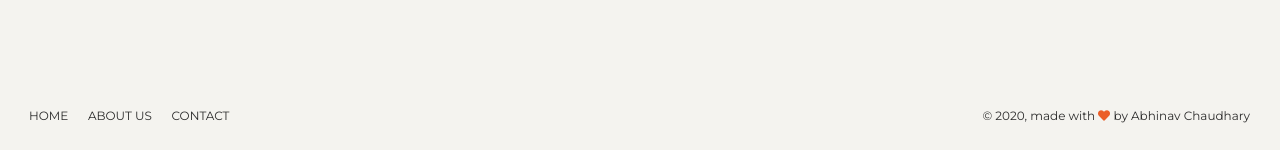
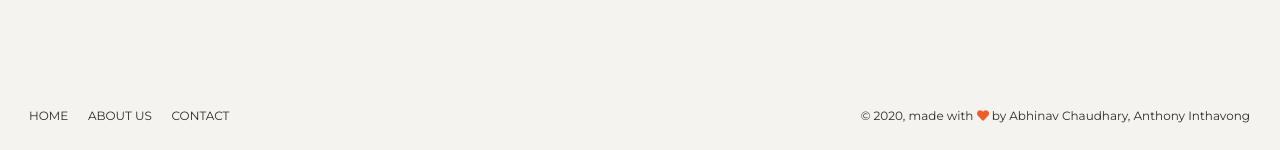
Before and after one commit to abhin-ch/MessengerAnalyse-v2.0, a Flask app: template templates/index.html in a window 1280 px wide; the page is wider, and only the part inside the window is pictured. Shown: the part 2693-2843 px from the top of that part. Run offline with Flask 2, Linux system fonts and the light colour scheme; the template is opened without the code that fills it, so the values that code supplies are empty; some libraries are stand-ins or nearby versions; some web fonts are replaced.

Commit message:
Added authour to frontend template - Anthony Inthavong

```diff
--- a/templates/index.html
+++ b/templates/index.html
@@ -511,7 +511,7 @@
             <span class="copyright">
               © <script>
                 document.write(new Date().getFullYear())
-              </script>, made with <i class="fa fa-heart heart"></i> by Abhinav Chaudhary
+              </script>, made with <i class="fa fa-heart heart"></i> by Abhinav Chaudhary, Anthony Inthavong
             </span>
           </div>
         </div>
--- a/templates/index1.html
+++ b/templates/index1.html
@@ -703,7 +703,7 @@
             <span class="copyright">
               © <script>
                 document.write(new Date().getFullYear())
-              </script>, made with <i class="fa fa-heart heart"></i> by Abhinav Chaudhary
+              </script>, made with <i class="fa fa-heart heart"></i> by Abhinav Chaudhary, Anthony Inthavong
             </span>
           </div>
         </div>
```
